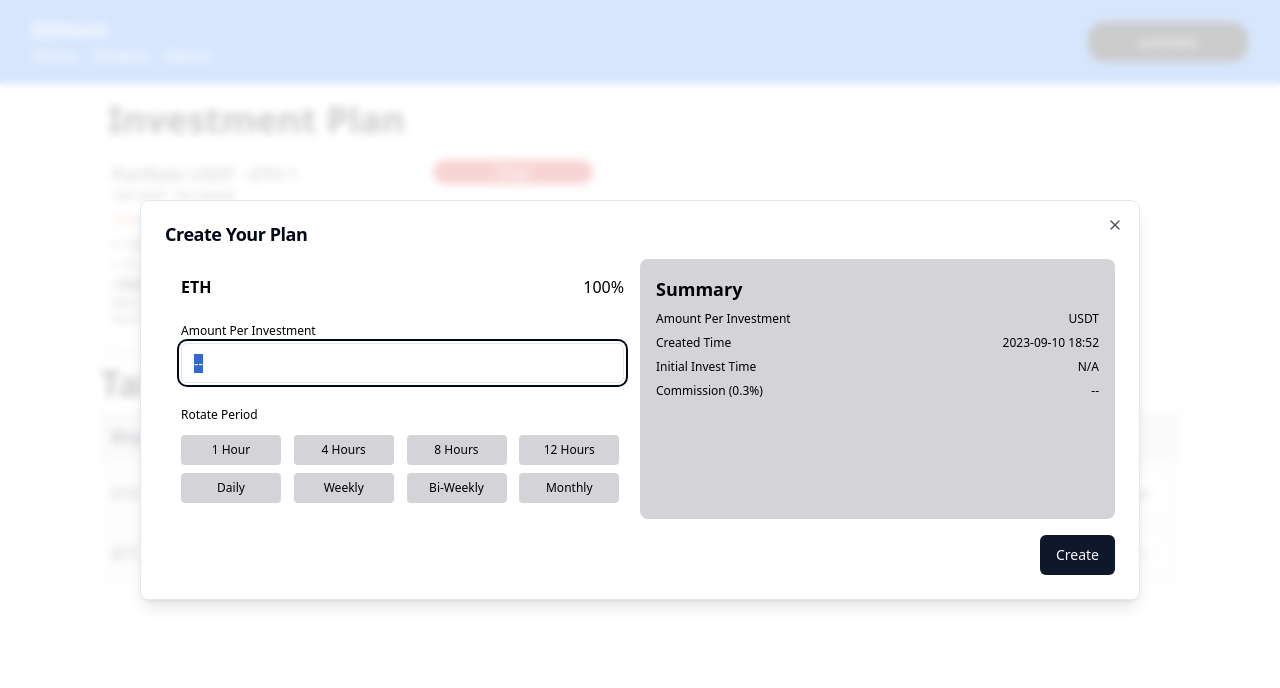
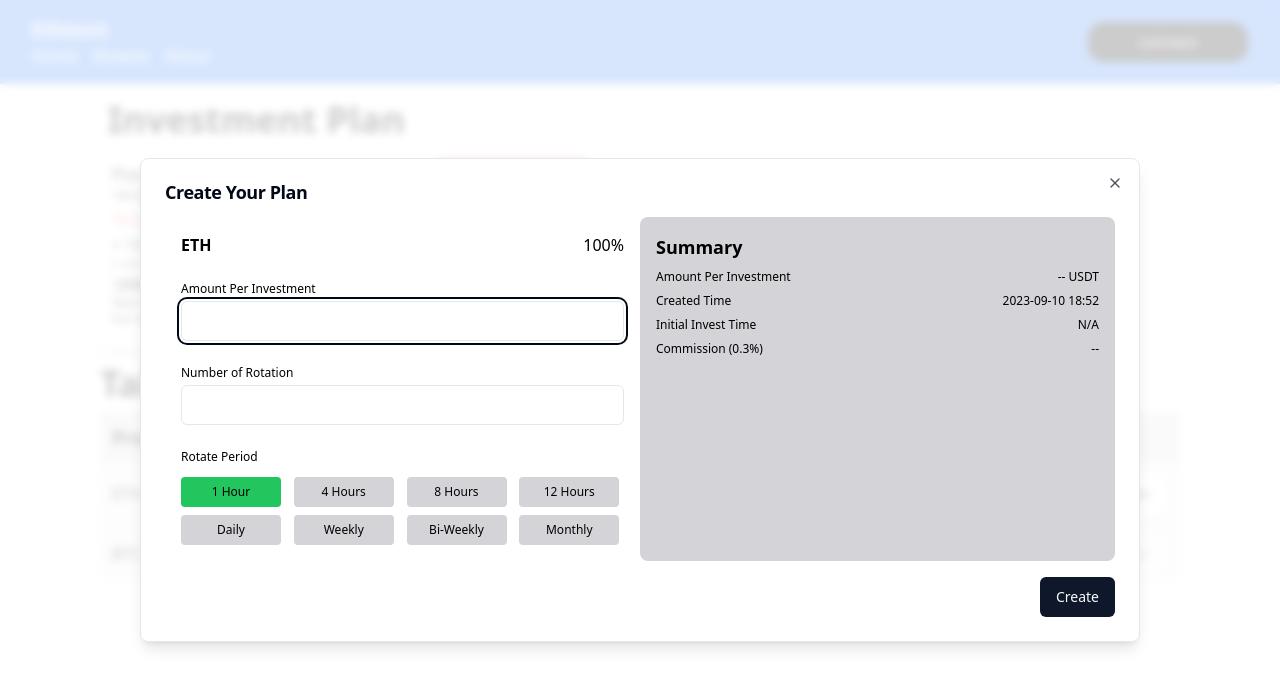
Before and after one commit to neeboo/ethtent, a Next.js app in the folder clients/frontend/: page / in a window 1280 px wide. Both pictures are taken after a click on the button "Create A Plan". Shown: the top 688 px of the page. Built offline with nearby package versions, Linux system fonts and the light colour scheme.

Commit message:
added rotation count

```diff
--- a/clients/frontend/components/CreateAPlanModal.tsx
+++ b/clients/frontend/components/CreateAPlanModal.tsx
@@ -1,4 +1,4 @@
-import React, { useEffect, useState } from "react"
+import React, { use, useEffect, useState } from "react"
 import { Button } from "@/components/ui/button"
 import {
     Dialog,
@@ -16,7 +16,8 @@ interface DialogDemoProps {
 }
 
 interface DCAprop {
-    amount: number;
+    amount?: number;
+    rotationCount?: number;
     time?: number;
     currency?: string;
 };
@@ -28,6 +29,8 @@ const DialogDemo: React.FC<DialogDemoProps> = ({ available, openDialog }) => {
     const [selectedRotation, setSelectedRotation] = useState<number | null>(null);
     const [selectedRotationId, setSelectedRotationId] = useState<number | null>(null);
     const [dca, setDCA] = useState<DCAprop | null>(null);
+    const [commissionCharge, setCommissionCharge] = useState<number | null>(null);
+    const [open, setOpen] = React.useState(false);
 
 
     const ONE_HOUR = 60 * 60 * 1000;
@@ -70,12 +73,18 @@ const DialogDemo: React.FC<DialogDemoProps> = ({ available, openDialog }) => {
         console.log("submitDCA");
     }
 
-
-
+    useEffect(() => {
+        if (open) {
+            setCommissionCharge(0);
+            setDCA(null);
+            setSelectedRotationId(1);
+            setSelectedRotation(null);
+        }
+    }, [open]);
 
 
     return (
-        <Dialog>
+        <Dialog open={open} onOpenChange={setOpen}>
             <DialogTrigger asChild>
                 <Button variant="outline" disabled={!available} onClick={() => openDialog(true)}>
                     {available ? 'Create A Plan' : 'Coming Soon'}
@@ -93,8 +102,19 @@ const DialogDemo: React.FC<DialogDemoProps> = ({ available, openDialog }) => {
                         </div>
                         <div className="mt-6">
                             <div className="mb-1 text-xs font-normal text-black">Amount Per Investment</div>
-                            <Input value={dca?.amount ? dca.amount : "--"} onChange={
-                                (e) => setDCA({ ...dca, amount: parseInt(e.target.value) })
+                            <Input value={open ? dca?.amount : 0} onChange={
+                                (e) => {
+                                    setDCA({ ...dca, amount: parseInt(e.target.value) })
+                                    setCommissionCharge(parseInt(e.target.value) * 0.003)
+                                }
+                            }></Input>
+                        </div>
+                        <div className="mt-6">
+                            <div className="mb-1 text-xs font-normal text-black">Number of Rotation</div>
+                            <Input value={open ? dca?.rotationCount : 0} onChange={
+                                (e) => {
+                                    setDCA({ ...dca, rotationCount: parseInt(e.target.value) })
+                                }
                             }></Input>
                         </div>
                         <div className="mt-6">
@@ -126,7 +146,7 @@ const DialogDemo: React.FC<DialogDemoProps> = ({ available, openDialog }) => {
                         <div className="grid grid-rows-4 gap-2">
                             <div className="flex justify-between text-xs font-normal text-black">
                                 <div>Amount Per Investment</div>
-                                <div>{dca?.amount} USDT</div>
+                                <div>{dca?.amount ? dca?.amount : "--"} USDT</div>
                             </div>
                             <div className="flex justify-between text-xs font-normal text-black">
                                 <div>Created Time</div>
@@ -138,7 +158,7 @@ const DialogDemo: React.FC<DialogDemoProps> = ({ available, openDialog }) => {
                             </div>
                             <div className="flex justify-between text-xs font-normal text-black">
                                 <div>Commission (0.3%)</div>
-                                <div>{dca?.amount ? dca.amount : "--"}</div>
+                                <div>{dca?.amount ? commissionCharge : "--"}</div>
                             </div>
                         </div>
                     </div>
```
